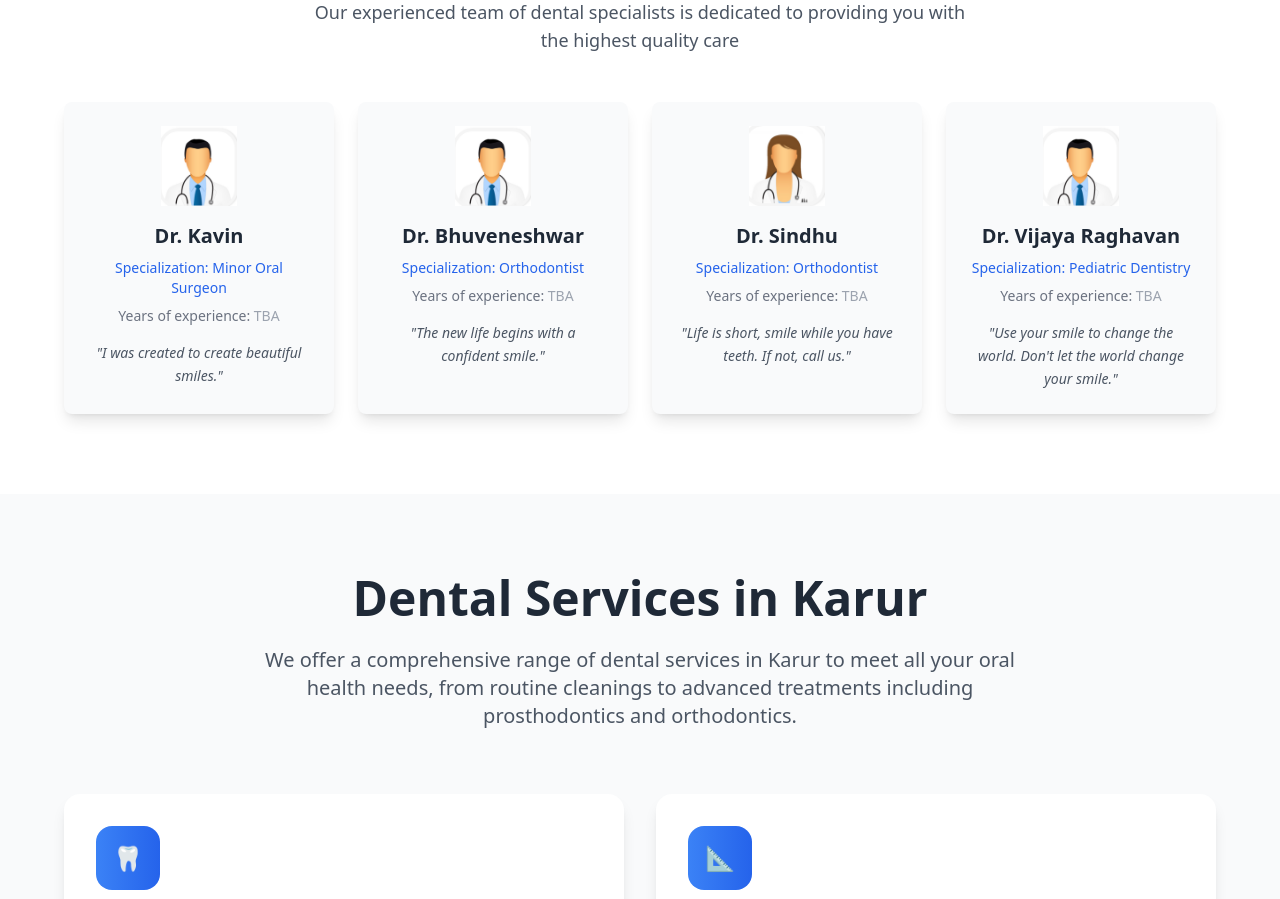
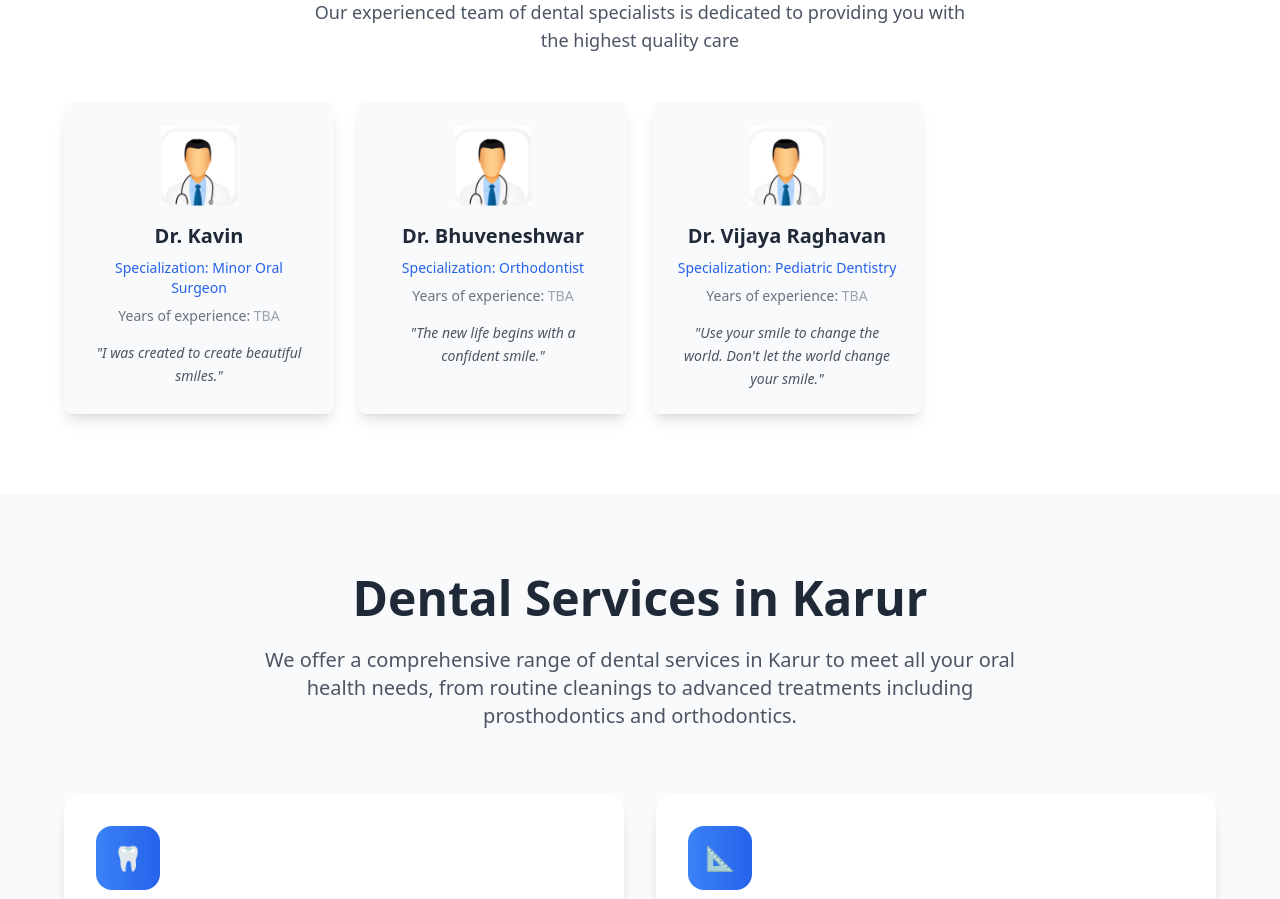
Before and after one commit to arj76/rasi-smile-website, a React (Vite) app: page / in a window 1280 px wide. Shown: the part 2060-2959 px from the top of the page. Built offline with nearby package versions, Linux system fonts and the light colour scheme.

Commit message:
Remove Dr. Sindhu from consultants
Removed Dr. Sindhu from the "Meet Our Consultants" section in the About page.

```diff
--- a/src/components/About.tsx
+++ b/src/components/About.tsx
@@ -1,4 +1,3 @@
-
 import { Award, Users, Heart, Shield } from "lucide-react";
 import { Card, CardContent } from "@/components/ui/card";
 
@@ -17,13 +16,6 @@ const About = () => {
       quote: "The new life begins with a confident smile.",
       image: "/lovable-uploads/aedb9b21-3679-4377-b394-7cc93a6dfc1c.png",
       alt: "Male dentist icon"
-    },
-    {
-      name: "Dr. Sindhu",
-      specialization: "Orthodontist",
-      quote: "Life is short, smile while you have teeth. If not, call us.",
-      image: "/lovable-uploads/b27d6f56-197c-47d7-bd8c-04ea5f8dcaf6.png",
-      alt: "Female dentist icon"
     },
     {
       name: "Dr. Vijaya Raghavan",
```
